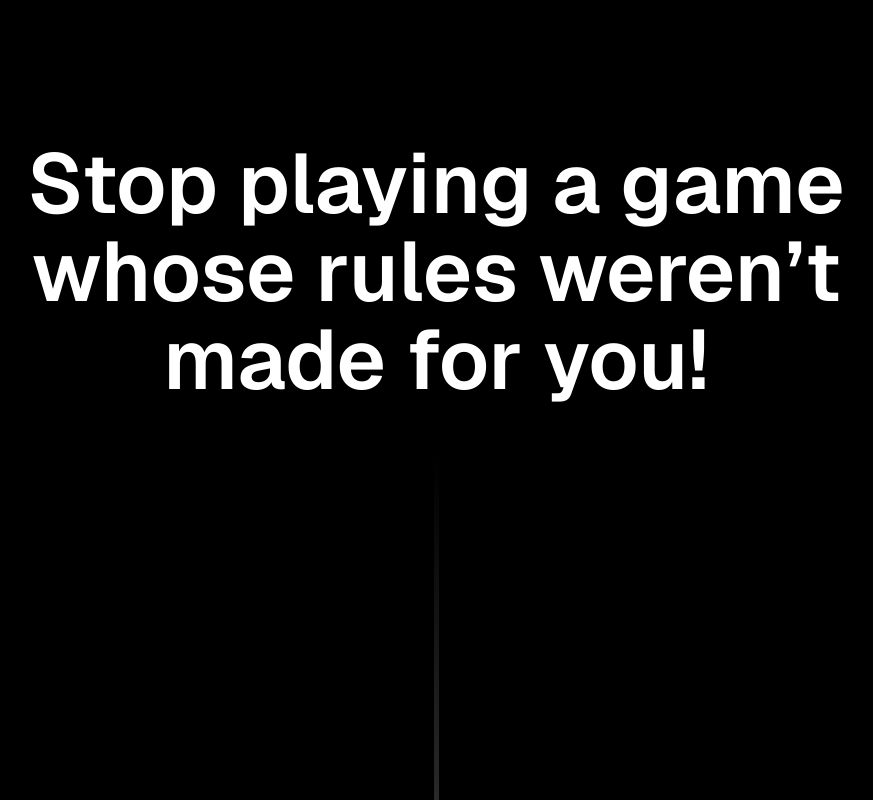
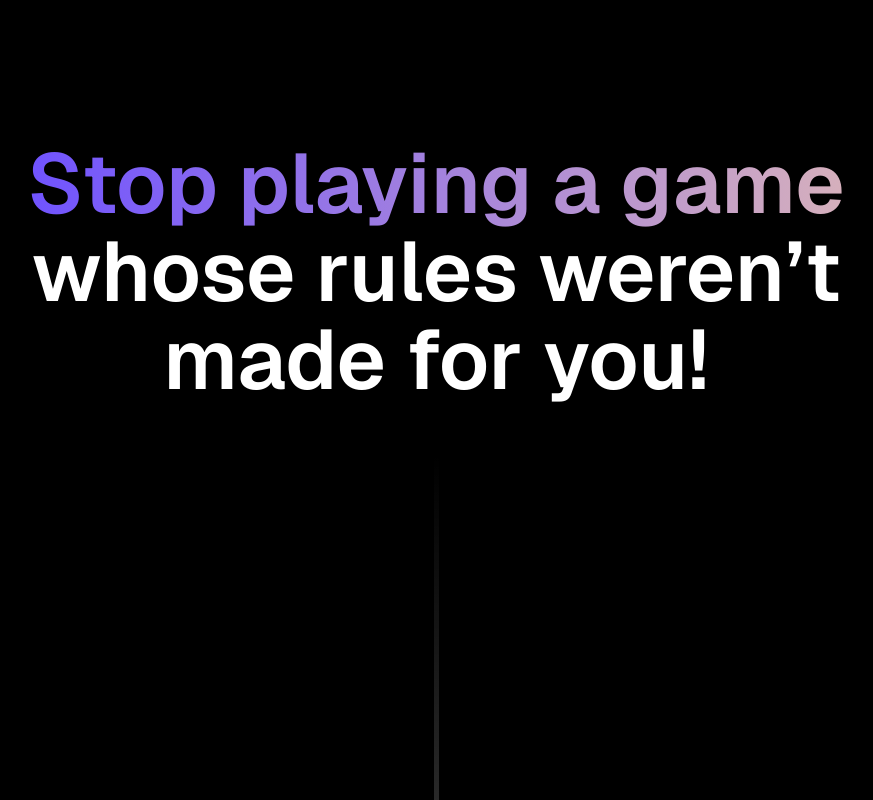
Before and after one commit to selbibegiyeva1/road-to-millionaire, a React (Vite) app: page / in a window 1280 px wide. Shown: the part 3260-4060 px from the top of the page, without its empty margins (204-1077 px from the left). Built offline with nearby package versions, Linux system fonts and the light colour scheme.

Commit message:
animation disable

```diff
--- a/src/blocks/HowItWorks.jsx
+++ b/src/blocks/HowItWorks.jsx
@@ -21,6 +21,8 @@ function HowItWorks() {
 
     useEffect(() => {
         if (!triggerRef.current || !lettersRef.current.length) return;
+
+        if (window.innerWidth < 1560) return;
 
         // timeline that reveals color across characters; progress is driven by ScrollTrigger
         const reveal = gsap.to(lettersRef.current, {
@@ -51,6 +53,8 @@ function HowItWorks() {
 
     useLayoutEffect(() => {
         if (!worksRef.current) return;
+
+        if (window.innerWidth < 1560) return;
 
         const ctx = gsap.context(() => {
             const cards = gsap.utils.toArray(".works .work");
--- a/src/blocks/NotWorking.jsx
+++ b/src/blocks/NotWorking.jsx
@@ -13,6 +13,8 @@ function NotWorking() {
 
     useLayoutEffect(() => {
         if (!blockRef.current) return;
+
+        if (window.innerWidth < 1560) return;
 
         const ctx = gsap.context(() => {
             const points = gsap.utils.toArray(".not-working-block .not-work-point");
@@ -51,6 +53,8 @@ function NotWorking() {
     // Bottom-head sticky word-by-word (keep your exact markup)
     useLayoutEffect(() => {
         if (!bottomRef.current) return;
+
+        if (window.innerWidth < 1560) return;
 
         // --- Wrap words without changing your existing spans or spacing ---
         const wrapWordsPreserveSpans = (root) => {
@@ -120,7 +124,7 @@ function NotWorking() {
     return (
         <div className='NotWorking'>
             <center>
-                <p className="working-head"><span>Stop playing a game</span> whose rules weren’t made for you!</p>
+                <p className="working-head" id="grad-span"><span>Stop playing a game</span> whose rules weren’t made for you!</p>
             </center>
             <center>
                 <div className="grad-line"></div>
@@ -161,7 +165,7 @@ function NotWorking() {
                 <div className="grad-line"></div>
             </center>
             <center>
-                <p className="working-head working-two" style={{ maxWidth: 1050 }}><span>But that’s playing with someone else’s cards.</span> You’re trying to copy a path that ignores your unique mix of skills, experience, resources, and ambition.</p>
+                <p className="working-head working-two" id="grad-span" style={{ maxWidth: 1050 }}><span>But that’s playing with someone else’s cards.</span> You’re trying to copy a path that ignores your unique mix of skills, experience, resources, and ambition.</p>
             </center>
             <center>
                 <p className="working-head" id='bottom-head' style={{ maxWidth: 1200 }} ref={bottomRef}>
--- a/src/components/Footer.jsx
+++ b/src/components/Footer.jsx
@@ -1,4 +1,6 @@
 import React from 'react';
+
+import { Link } from 'react-router';
 
 import { FaTelegramPlane } from "react-icons/fa";
 import { FaSquareXTwitter } from "react-icons/fa6";
@@ -24,7 +26,7 @@ function Footer() {
                     <ul>
                         <li><a href="#">Careers</a></li>
                         <li><a href="#">Hiring</a></li>
-                        <li><a href="#" style={{ color: "#888888" }}>FAQ</a></li>
+                        <li><Link to="/faq" style={{ color: "#888888" }}>FAQ</Link></li>
                     </ul>
                     <div className="socials">
                         <a href="#">
--- a/src/styles/HowItWorks.css
+++ b/src/styles/HowItWorks.css
@@ -215,6 +215,17 @@
     margin-top: 75px;
 }
 
+@media(max-width: 1560px) {
+    .works {
+        height: auto;
+        overflow: initial;
+    }
+
+    .work-moto {
+        color: white;
+    }
+}
+
 @media(max-width: 1550px) {
     .work-moto {
         font-size: 62px;
--- a/src/styles/NotWorking.css
+++ b/src/styles/NotWorking.css
@@ -10,7 +10,8 @@
 }
 
 .working-head .grad,
-#work_grad {
+#work-grad,
+#grad-span span {
     background: -webkit-linear-gradient(right, #D6B0BC, #7053FF);
     -webkit-background-clip: text;
     -webkit-text-fill-color: transparent;
```
